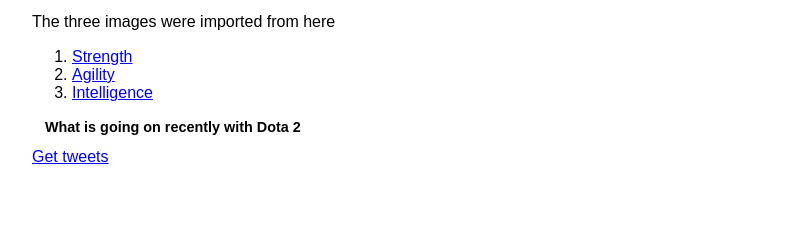
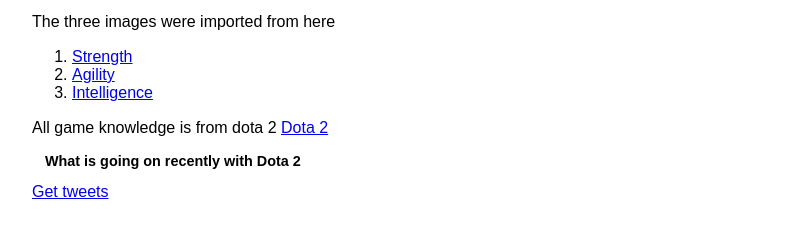
Before and after one commit to Mzingersoll92/Final-Website-322.github.io, a plain HTML site: page index.html in a window 1280 px wide. Shown: the part 458-696 px from the top of the page, without its empty margins (96-905 px from the left). Drawn offline with nearby package versions, Linux system fonts and the light colour scheme.

Commit message:
Update index.html

```diff
--- a/index.html
+++ b/index.html
@@ -55,6 +55,7 @@
 ">Agility</a></li>
              <li><a href="https://hydra-media.cursecdn.com/dota2.gamepedia.com/archive/5/56/20140619032021%21Intelligence_attribute_symbol.png?version=6dcb8daf6aa64ca353f36795cfe3156e">Intelligence</a></li>
        </ol>
+        <p>All game knowledge is from dota 2 <a href="http://blog.dota2.com/">Dota 2</a></p>
         <h3>What is going on recently with Dota 2</h3>
             <a href="#" id="submit">Get tweets</a>
 
```
